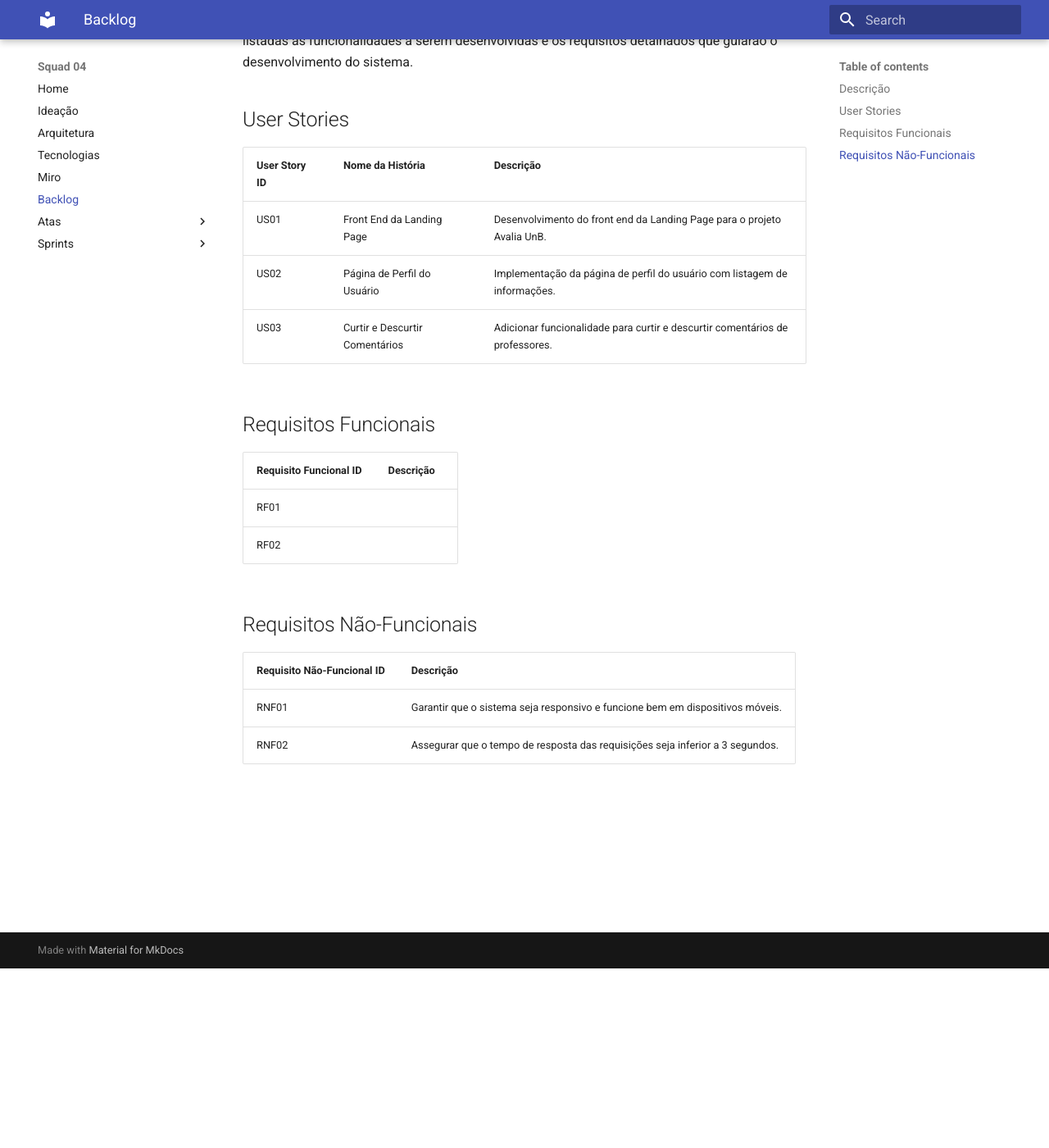
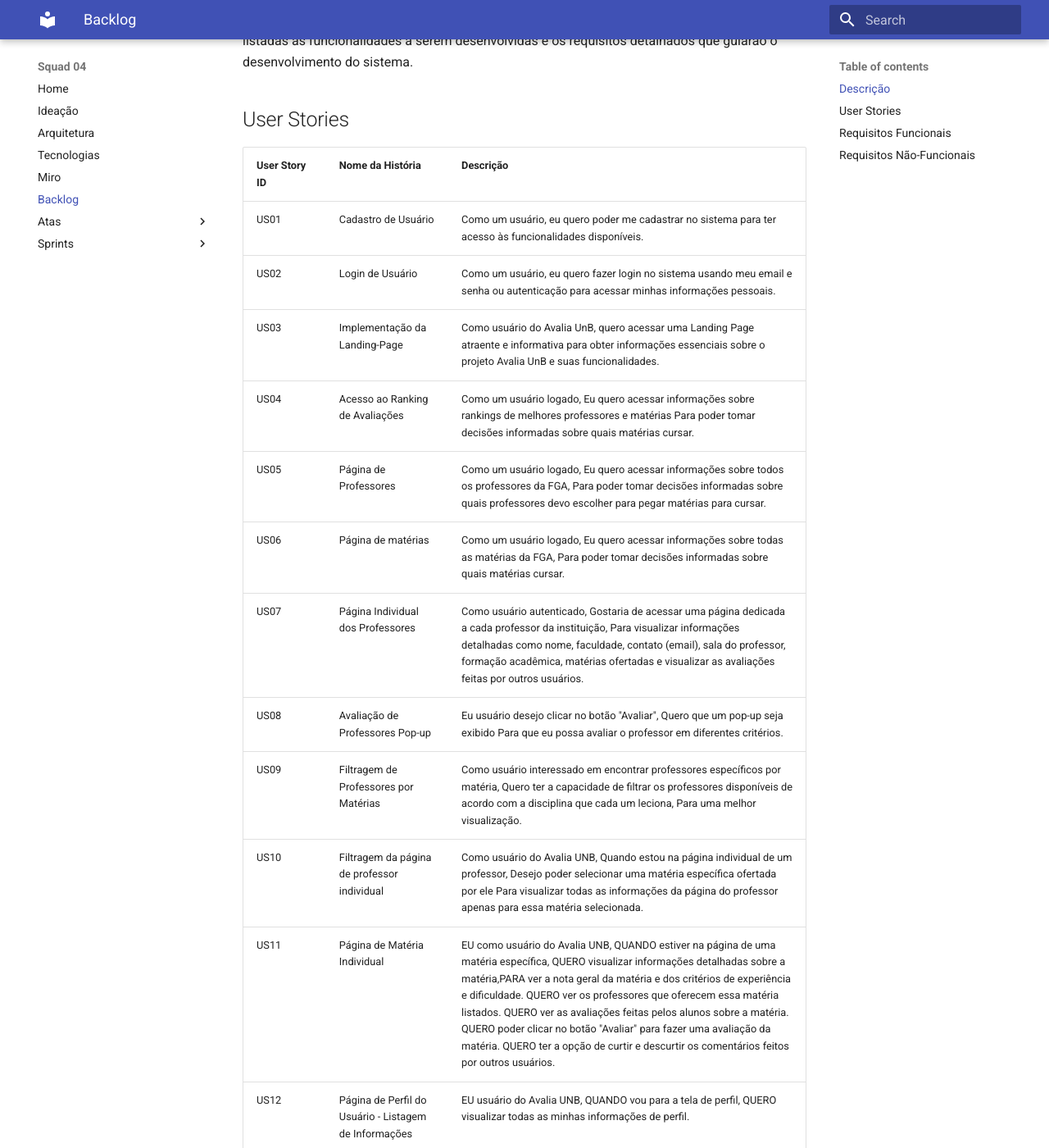
Before and after one commit to unb-mds/2024-1-squad04, an MkDocs documentation site: the page built from docs/backlog.md, in a window 1280 px wide and 1400 px high, scrolled down 219 px. Shown: the whole window at 82% size. Built offline with MkDocs 1.6.1 and Material for MkDocs 9.7.7, drawn with Linux system fonts in a browser that asks for light colours; some of the changed text lies outside the part shown.

Commit message:
Adicionando todas as user Stories

```diff
--- a/docs/backlog.md
+++ b/docs/backlog.md
@@ -5,20 +5,39 @@
 
 | **User Story ID** | **Nome da História**                        | **Descrição**                                                                 |
 |-------------------|---------------------------------------------|-------------------------------------------------------------------------------|
-| US01              | Front End da Landing Page                   | Desenvolvimento do front end da Landing Page para o projeto Avalia UnB.      |
-| US02              | Página de Perfil do Usuário                 | Implementação da página de perfil do usuário com listagem de informações.    |
-| US03              | Curtir e Descurtir Comentários              | Adicionar funcionalidade para curtir e descurtir comentários de professores. |
+| US01              | Cadastro de Usuário                        | Como um usuário, eu quero poder me cadastrar no sistema para ter acesso às funcionalidades disponíveis.      |
+| US02              | Login de Usuário                            | Como um usuário, eu quero fazer login no sistema usando meu email e senha ou autenticação para acessar minhas informações pessoais.   |
+| US03              | Implementação da Landing-Page            | Como usuário do Avalia UnB, quero acessar uma Landing Page atraente e informativa para obter informações essenciais sobre o projeto Avalia UnB e suas funcionalidades. |
+| US04            | Acesso ao Ranking de Avaliações                    | Como um usuário logado, Eu quero acessar informações sobre rankings de melhores professores e matérias Para poder tomar decisões informadas sobre quais matérias cursar.|
+| US05           | Página de Professores                 | Como um usuário logado, Eu quero acessar informações sobre todos os professores da FGA, Para poder tomar decisões informadas sobre quais professores devo escolher para pegar matérias para cursar.|
+| US06          | Página de matérias              | Como um usuário logado, Eu quero acessar informações sobre todas as matérias da FGA, Para poder tomar decisões informadas sobre quais matérias cursar.|
+| US07          | Página Individual dos Professores             | Como usuário autenticado, Gostaria de acessar uma página dedicada a cada professor da instituição, Para visualizar informações detalhadas como nome, faculdade, contato (email), sala do professor, formação acadêmica, matérias ofertadas e visualizar as avaliações feitas por outros usuários.|
+| US08         | Avaliação de Professores Pop-up            | Eu usuário desejo clicar no botão "Avaliar", Quero que um pop-up seja exibido Para que eu possa avaliar o professor em diferentes critérios.|
+| US09         | Filtragem de Professores por Matérias            | Como usuário interessado em encontrar professores específicos por matéria, Quero ter a capacidade de filtrar os professores disponíveis de acordo com a disciplina que cada um leciona, Para uma melhor visualização.|
+| US10         | Filtragem da página de professor individual        | Como usuário do Avalia UNB, Quando estou na página individual de um professor, Desejo poder selecionar uma matéria específica ofertada por ele Para visualizar todas as informações da página do professor apenas para essa matéria selecionada.
+| US11         | Página de Matéria Individual        | EU como usuário do Avalia UNB, QUANDO estiver na página de uma matéria específica, QUERO visualizar informações detalhadas sobre a matéria,PARA ver a nota geral da matéria e dos critérios de experiência e dificuldade. QUERO ver os professores que oferecem essa matéria listados. QUERO ver as avaliações feitas pelos alunos sobre a matéria. QUERO poder clicar no botão "Avaliar" para fazer uma avaliação da matéria. QUERO ter a opção de curtir e descurtir os comentários feitos por outros usuários.|
+| US12          |Página de Perfil do Usuário - Listagem de Informações| EU usuário do Avalia UNB, QUANDO vou para a tela de perfil, QUERO visualizar todas as minhas informações de perfil.|
+| US13          |Página de perfil do Usuário - Seleção de foto| Eu estou na página "Perfil" E visualizo o campo de foto de perfil, QUANDO clico em cima, QUERO poder colocar uma url para a minha foto e a foto colocada vai para o meu perfil.|
+| US14          |Página de Perfil de Usuário - Editar Informações de Cadastro| EU usuário do Avalia UNB, QUANDO estou na tela de perfil, QUERO ter a opção de editar minhas informações cadastrais.|
+| US15          |Curtir ou Descurtir Comentários no Avalia UnB | EU como usuário do Avalia UnB, QUERO curtir ou descurtir comentários PARA expressar minha opinião sobre as avaliações de outros usuários.|
+
+
+
 
 ## Requisitos Funcionais
 
 | **Requisito Funcional ID** | **Descrição**                                                                 |
 |----------------------------|-------------------------------------------------------------------------------|
-| RF01                       | |
-| RF02                       | |
+| RF01                       |O sistema deverá permitir o cadastro de novos usuários. |
+| RF02                       |O sistema deverá pedir em caso de cadastro: nome, sobrenome, e-mail , CPF, senha, confirmação de senha, matrícula e curso. |
+| RF03                       |O sistema deve validar o CPF do usuario. |
+| RF04                       |O sistema deve verificar se a matricula é valida e se já não foi cadastrada. |
+| RF05                       |Desenvolver o front end da Landing Page para o projeto.|
+
 
 ## Requisitos Não-Funcionais
 
 | **Requisito Não-Funcional ID** | **Descrição**                                                                 |
 |--------------------------------|-------------------------------------------------------------------------------|
-| RNF01                          | Garantir que o sistema seja responsivo e funcione bem em dispositivos móveis. |
-| RNF02                          | Assegurar que o tempo de resposta das requisições seja inferior a 3 segundos.  |
+| RNF01                          |  |
+| RNF02                          |  |
```
